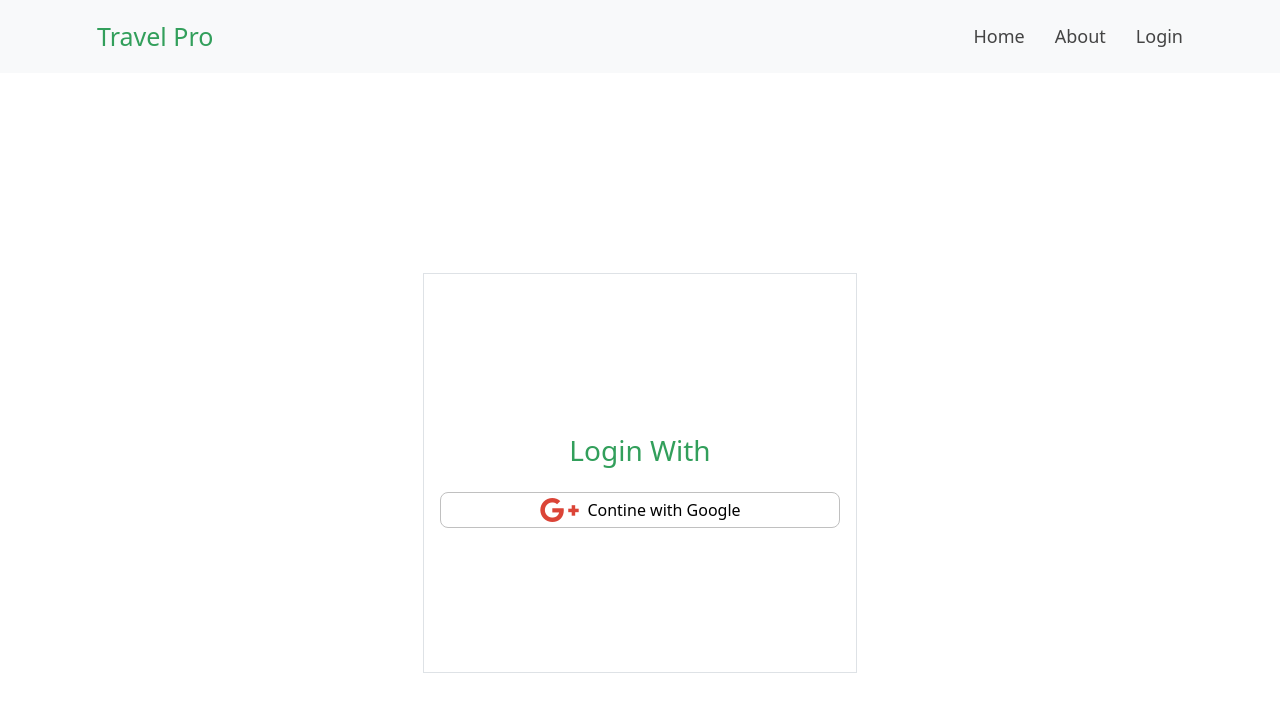
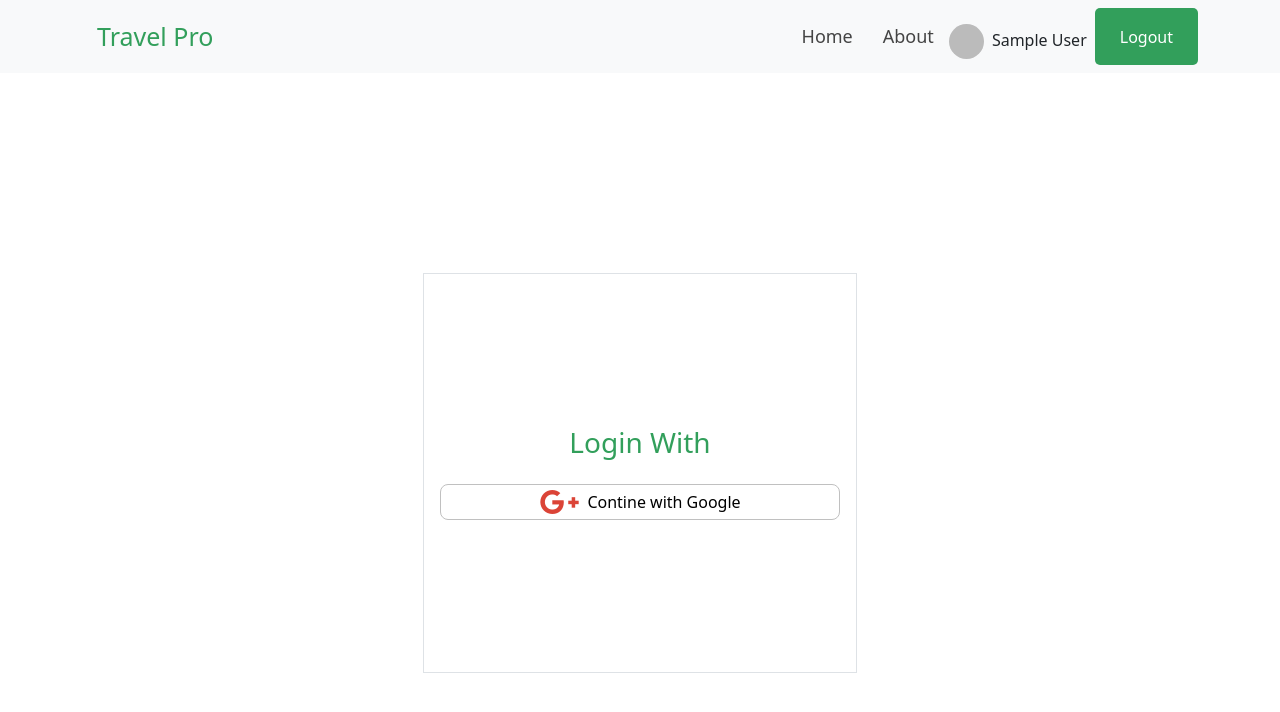
Before and after one commit to motiurdev/travel-pro, a React (Create React App) app: page /login in a window 1280 px wide. Shown: the top 712 px of the page. Built offline with nearby package versions, Linux system fonts and the light colour scheme; no server answers; sample sign-in values are in the browser's storage.

Commit message:
place-order

```diff
--- a/src/App.js
+++ b/src/App.js
@@ -5,9 +5,12 @@ import Home from './compoments/Home/Home/Home';
 import NotFound from './compoments/NotFound/NotFound';
 import BookingDetail from './compoments/BookingDetail/BookingDetail';
 import Login from './compoments/Login/Login';
+import AuthProvider from './context/AuthProvider';
+import PrivateRoute from './compoments/PrivateRoute/PrivateRoute';
 
 function App() {
   return (
+    <AuthProvider>
       <Router>
         <Header></Header>
         <Switch>
@@ -17,9 +20,9 @@ function App() {
           <Route exact path="/home">
             <Home></Home>
           </Route>
-        <Route exact path="/bookingDetail/:id">
+          <PrivateRoute exact path="/bookingDetail/:id">
             <BookingDetail></BookingDetail>
-        </Route>
+          </PrivateRoute>
           <Route exact path="/login">
             <Login></Login>
           </Route>
@@ -28,6 +31,7 @@ function App() {
           </Route>
         </Switch>
       </Router>
+    </AuthProvider>
   );
 }
 
--- a/src/compoments/Header/Header.css
+++ b/src/compoments/Header/Header.css
@@ -15,3 +15,18 @@ Nav a {
     font-weight: 500;
     color: #329f5b;
 }
+
+.login-btn {
+    border: none;
+    background: #329f5b;
+    color: #fff;
+    border-radius: 5px;
+    padding: 0 25px !important;
+}
+
+.profile-img {
+    height: 35px;
+    width: 35px;
+    border-radius: 50%;
+    margin-right: 8px;
+}
--- a/src/compoments/Header/Header.js
+++ b/src/compoments/Header/Header.js
@@ -1,9 +1,11 @@
 import React from 'react';
 import { Container, Nav, Navbar } from 'react-bootstrap';
 import { NavLink } from 'react-router-dom';
+import useAuth from '../../hooks/useAuth';
 import './Header.css'
 
 const Header = () => {
+    const { user, logOut } = useAuth()
     return (
         <>
             <Navbar collapseOnSelect bg="light" expand="lg" sticky="top" variant="light">
@@ -14,7 +16,15 @@ const Header = () => {
                         <Nav className="ms-auto">
                             <NavLink to="/home">Home</NavLink>
                             <NavLink to="/about">About</NavLink>
-                            <NavLink to="/login">Login</NavLink>
+                            {
+                                user?.email && <span className="me-2 mt-3">
+                                    <img src={user?.photoURL} className="profile-img" alt="" />
+                                    {user.displayName}
+                                </span>
+                            }
+                            {
+                                user?.email ? <button className="login-btn" onClick={logOut}>Logout</button> : <NavLink to="/login">Login</NavLink>
+                            }
                         </Nav>
                     </Navbar.Collapse>
                 </Container>
--- a/src/compoments/Login/Login.js
+++ b/src/compoments/Login/Login.js
@@ -5,13 +5,11 @@ import './Login.css'
 
 const Login = () => {
     const { loginWithGoogle, user } = useFirebase()
-    console.log(user);
     return (
         <div>
             <div className="d-flex justify-content-center align-items-center login-form">
                 <div className="border h-50 d-flex align-items-center px-3">
                     <div>
-                        <p>{user.email}</p>
                         <h3 className="text-center mb-4 header-title">Login With</h3>
                         <div>
                             <button onClick={loginWithGoogle} className="loginGoogle"><i class="fab fa-google-plus-g fa-2x"></i> <span className="ms-2">Contine with Google</span></button>
--- /dev/null
+++ b/src/compoments/PrivateRoute/PrivateRoute.js
@@ -0,0 +1,32 @@
+import React from 'react';
+import { Spinner } from 'react-bootstrap';
+import { Redirect, Route } from 'react-router';
+import useAuth from '../../hooks/useAuth';
+
+const PrivateRoute = ({ children, ...rest }) => {
+    const { user, isLoading } = useAuth()
+
+    if (isLoading) {
+        return <Spinner animation="border" variant="success" />
+    }
+
+    return (
+        <Route
+            {...rest}
+            render={({ location }) =>
+                user.email ? (
+                    children
+                ) : (
+                    <Redirect
+                        to={{
+                            pathname: "/login",
+                            state: { from: location }
+                        }}
+                    />
+                )
+            }
+        />
+    );
+};
+
+export default PrivateRoute;
--- /dev/null
+++ b/src/context/AuthProvider.js
@@ -0,0 +1,15 @@
+import React, { createContext } from 'react';
+import useFirebase from '../hooks/useFirebase';
+
+export const AuthContext = createContext()
+
+const AuthProvider = ({ children }) => {
+    const allContexts = useFirebase()
+    return (
+        <AuthContext.Provider value={allContexts}>
+            {children}
+        </AuthContext.Provider>
+    );
+};
+
+export default AuthProvider;
--- /dev/null
+++ b/src/hooks/useAuth.js
@@ -0,0 +1,8 @@
+import { useContext } from "react"
+import { AuthContext } from "../context/AuthProvider"
+
+const useAuth = () => {
+    return useContext(AuthContext)
+}
+
+export default useAuth;
--- a/src/hooks/useFirebase.js
+++ b/src/hooks/useFirebase.js
@@ -1,51 +1,57 @@
 import { getAuth, signInWithPopup, GoogleAuthProvider, signOut, onAuthStateChanged } from "firebase/auth";
-import { useState } from "react";
+import { useEffect, useState } from "react";
 import initializeAuthentication from "../Firebase/firebase.init";
 initializeAuthentication()
 
 const useFirebase = () => {
     const [user, setUser] = useState({})
     const [error, setError] = useState("")
+    const [isLoading, setIsLoading] = useState(true)
     const googleProvider = new GoogleAuthProvider();
     const auth = getAuth();
 
     const loginWithGoogle = () => {
-        signInWithPopup(auth, googleProvider)
-            .then(result => {
-                const user = result.user;
-                setUser(user);
-            })
+        setIsLoading(true)
+        return signInWithPopup(auth, googleProvider)
             .catch(error => {
                 setError(error.message)
+            })
+            .finally(() => {
+                setIsLoading(false)
             })
     }
 
     const logOut = () => {
+        setIsLoading(true)
         signOut(auth).then(() => {
             setUser({})
         }).catch((error) => {
             // An error happened.
-        });
+        })
+            .finally(() => {
+                setIsLoading(false)
+            })
+
     }
 
     // state change
-    onAuthStateChanged(auth, (user) => {
-        if (user) {
-            // User is signed in, see docs for a list of available properties
-            // https://firebase.google.com/docs/reference/js/firebase.User
-            const uid = user.uid;
-            // ...
-        } else {
-            // User is signed out
-            // ...
-        }
-    });
+    useEffect(() => {
+        setIsLoading(true)
+        onAuthStateChanged(auth, (user) => {
+            if (user) {
+                setUser(user)
+            }
+            setIsLoading(false)
+        });
+    }, [])
 
     return {
         user,
         error,
         loginWithGoogle,
-        logOut
+        logOut,
+        isLoading
+
     }
 }
 
```
Lines whose indentation alone changed are shown as unchanged.
